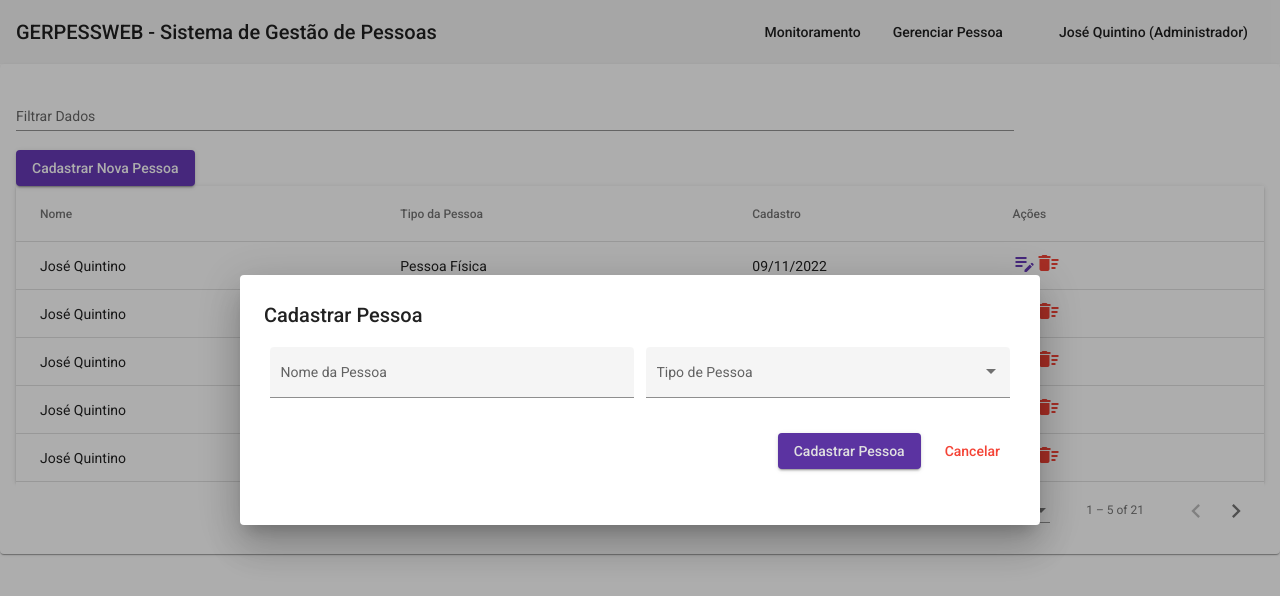
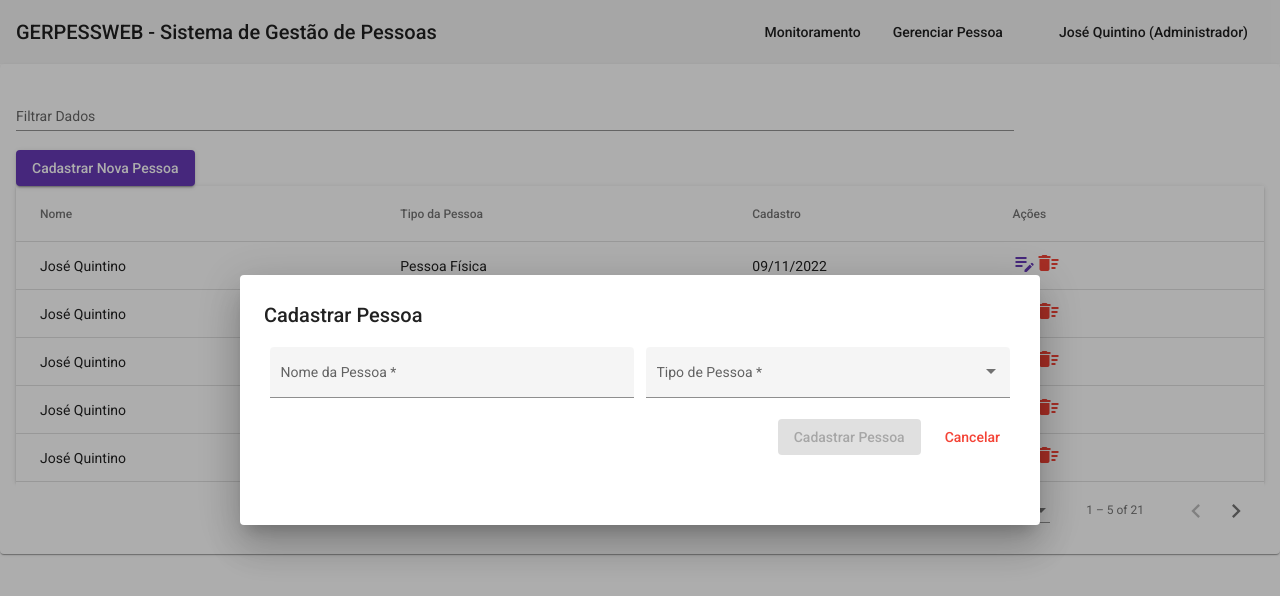
Before and after one commit to quintino-digital/gerpessweb, an Angular app: page /pessoa in a window 1280 px wide. Both pictures are taken after a click on the button "Cadastrar Nova Pessoa". Shown: the top 596 px of the page. Built offline with nearby package versions, Linux system fonts and the light colour scheme.

Commit message:
:sparkles: feat: Implementar servico de cadastro de pessoa

```diff
--- a/angular.json
+++ b/angular.json
@@ -99,5 +99,8 @@
         }
       }
     }
+  },
+  "cli": {
+    "analytics": false
   }
 }
--- a/src/app/app.module.ts
+++ b/src/app/app.module.ts
@@ -19,6 +19,7 @@ import { AppRoutingModule } from './app-routing.module';
 import { AppComponent } from './app.component';
 import { PessoaCadastrarComponent } from './page/pessoa/pessoa-cadastrar/pessoa-cadastrar.component';
 import { PessoaComponent } from './page/pessoa/pessoa.component';
+import {ReactiveFormsModule} from "@angular/forms";
 
 @NgModule({
   declarations: [
@@ -43,7 +44,8 @@ import { PessoaComponent } from './page/pessoa/pessoa.component';
     MatDialogModule,
     MatSelectModule,
     MatDividerModule,
-    MatDatepickerModule
+    MatDatepickerModule,
+    ReactiveFormsModule,
   ],
   providers: [],
   bootstrap: [AppComponent]
--- a/src/app/page/pessoa/pessoa-cadastrar/pessoa-cadastrar.component.css
+++ b/src/app/page/pessoa/pessoa-cadastrar/pessoa-cadastrar.component.css
@@ -10,3 +10,8 @@ mat-form-field {
   flex: 50%;
   margin: 0px 6px;
 }
+
+.error {
+  color: red;
+  margin-top: -14px;
+}
--- a/src/app/page/pessoa/pessoa-cadastrar/pessoa-cadastrar.component.html
+++ b/src/app/page/pessoa/pessoa-cadastrar/pessoa-cadastrar.component.html
@@ -1,4 +1,6 @@
 <h2 mat-dialog-title>Cadastrar Pessoa</h2>
+
+<form [formGroup]="formGroup" (ngSubmit)="saveOne()">
 
   <mat-dialog-content>
 
@@ -7,18 +9,24 @@
       <div class="column">
         <mat-form-field appearance="fill">
           <mat-label>Nome da Pessoa</mat-label>
-        <input matInput>
+          <input matInput formControlName="nome" autocomplete="off">
         </mat-form-field>
+        <div class="error">
+          <span *ngIf="formGroup.get('nome')?.hasError('required') && formGroup.get('nome')?.touched"><b>O Nome deve ser informado!</b></span>
+        </div>
       </div>
 
       <div class="column">
         <mat-form-field appearance="fill">
           <mat-label>Tipo de Pessoa</mat-label>
-        <mat-select>
+          <mat-select formControlName="codigoTipoPessoa">
             <mat-option>Selecione</mat-option>
             <mat-option *ngFor="let item of tipoPessoaList" [value]="item.codigo">{{item.descricao}}</mat-option>
           </mat-select>
         </mat-form-field>
+        <div class="error">
+          <span *ngIf="formGroup.get('codigoTipoPessoa')?.hasError('required') && formGroup.get('codigoTipoPessoa')?.touched"><b>O Tipo da Pessoa deve ser informado!</b></span>
+        </div>
       </div>
 
     </div>
@@ -26,6 +34,8 @@
   </mat-dialog-content>
 
   <mat-dialog-actions align="end">
-  <button mat-raised-button [mat-dialog-close]="true" cdkFocusInitial color="primary">Cadastrar Pessoa</button>
-  <button mat-button (click)="cancelarCadastro()" mat-dialog-close color="warn">Cancelar</button>
+    <button type="submit" [disabled]="formGroup.invalid" mat-raised-button [mat-dialog-close]="true" cdkFocusInitial color="primary">Cadastrar Pessoa</button>
+    <button type="button" mat-button (click)="cancelarCadastro()" mat-dialog-close color="warn">Cancelar</button>
   </mat-dialog-actions>
+
+</form>
--- a/src/app/page/pessoa/pessoa-cadastrar/pessoa-cadastrar.component.ts
+++ b/src/app/page/pessoa/pessoa-cadastrar/pessoa-cadastrar.component.ts
@@ -1,4 +1,5 @@
 import { Component, OnInit } from '@angular/core';
+import { FormBuilder, FormGroup, Validators } from '@angular/forms';
 import { MatDialogRef } from '@angular/material/dialog';
 
 @Component({
@@ -8,6 +9,8 @@ import { MatDialogRef } from '@angular/material/dialog';
 })
 export class PessoaCadastrarComponent implements OnInit {
 
+  public formGroup: FormGroup;
+
   public tipoPessoaList: any[] = [
     { codigo: 1, descricao: 'Pessoa Física' },
     { codigo: 2, descricao: 'Pessoa Jurídica' },
@@ -15,11 +18,25 @@ export class PessoaCadastrarComponent implements OnInit {
 
   constructor(
     public dialogRef: MatDialogRef<PessoaCadastrarComponent>,
-  ) { }
+    private formBuilder: FormBuilder
+  ) {
+    this.formGroup = this.formBuilder.group({
+      nome: ["", Validators.required],
+      codigoTipoPessoa: ["", Validators.required],
+    });
+  }
 
   ngOnInit(): void { }
 
-  public salveOne() {
+  public saveOne() {
+    if(this.formGroup.invalid) {
+      return;
+    }
+    const pessoaRequestDTO = {
+      nome: this.formGroup.value.nome,
+      codigoTipoPessoa: this.formGroup.value.codigoTipoPessoa,
+    };
+    console.log(pessoaRequestDTO);
 
   }
 
```
Also changed, not shown: 1 other file (tests, documents, lock files or other folders). Lines whose indentation alone changed are shown as unchanged.
